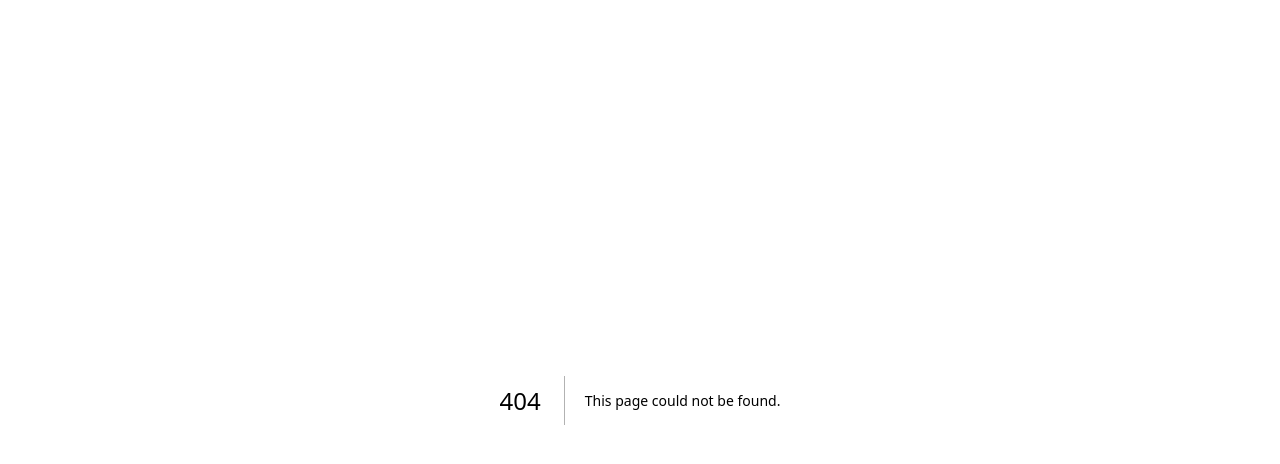
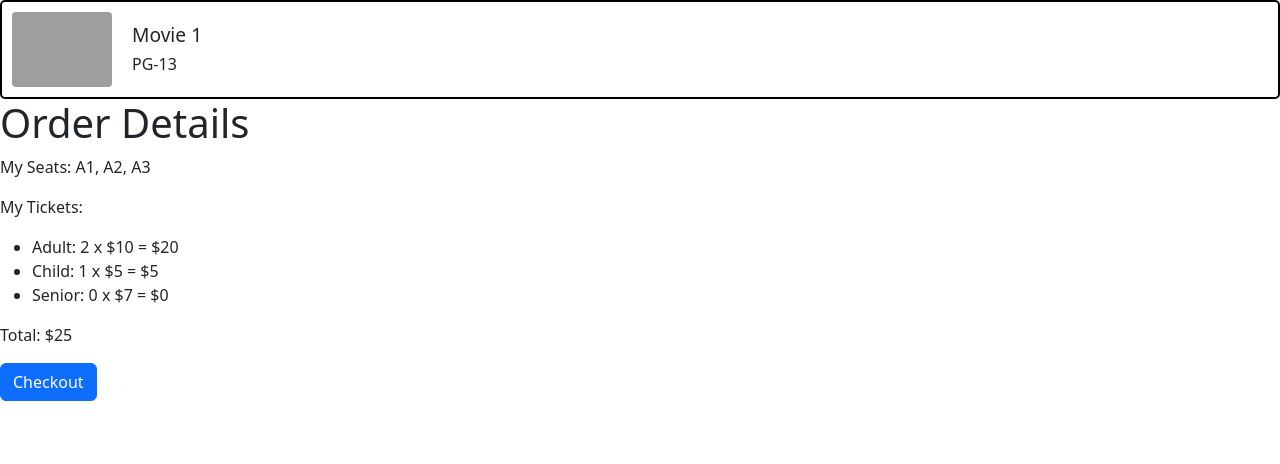
Before and after one commit to JeffreyJ02/cinema_proj, a Next.js app: page /checkout in a window 1280 px wide. Before the commit this address had no page. Shown: the top 464 px of the page. Built offline with nearby package versions, Linux system fonts and the light colour scheme; grey boxes are pictures that could not be loaded.

Commit message:
Created checkout page and ticket calculation

```diff
--- /dev/null
+++ b/src/app/checkout/page.js
@@ -0,0 +1,31 @@
+'use client'
+{/* use client, components are server*/}
+
+import React from 'react';
+import CheckoutMovieInfo from '../components/CheckoutMovieInfo';
+import OrderDetails from '../components/OrderDetails';
+import { Button } from 'react-bootstrap';
+
+export default function Home() {
+    const placeholderMovie = {
+        img: "https://m.media-amazon.com/images/I/91JnoM0khKL._AC_UF894,1000_QL80_.jpg",
+        id: 1,
+        name: "Movie 1",
+        trailerLink: "https://www.youtube.com/embed/zSWdZVtXT7E?si=w7ReOmp4NXxSyE3V",
+        synopsis: "A movie about space",
+        rating: "PG-13"
+    };
+
+    const placeholderOrder = {
+        seats: "A1, A2, A3",
+        tickets: {adult: 2, child: 1, senior: 0, adultPrice: 10, childPrice: 5, seniorPrice: 7}
+    };
+
+    return (
+        <div>
+            <CheckoutMovieInfo movie={placeholderMovie} />
+            <OrderDetails order={placeholderOrder}/>
+            <Button variant="primary">Checkout</Button>
+        </div>
+    );
+}
--- /dev/null
+++ b/src/app/components/CheckoutMovieInfo.css
@@ -0,0 +1,34 @@
+.movie-box {
+    display: flex;
+    align-items: center;
+    background-color: #ffffff;
+    padding: 10px;
+    border-radius: 5px;
+    border: 2px solid black;
+  }
+
+  .poster-container {
+    flex-shrink: 0;
+    margin-right: 20px;
+  }
+
+  .movie-poster {
+    max-width: 100px;
+    height: auto;
+    border-radius: 4px;
+  }
+
+  .info {
+    display: flex;
+    flex-direction: column;
+  }
+
+  .info h3 {
+    margin: 0;
+    font-size: 1.2em;
+  }
+
+  .info p {
+    margin: 5px 0 0;
+    font-size: 1em;
+  }
--- /dev/null
+++ b/src/app/components/CheckoutMovieInfo.js
@@ -0,0 +1,19 @@
+import React from 'react';
+import './CheckoutMovieInfo.css';
+
+const CheckoutMovieInfo = ({ movie }) => {
+
+  return (
+    <div className='movie-box'>
+      <div className="poster-container">
+        <img src={movie.img} alt={movie.name} className="movie-poster" />
+      </div>
+      <div className="info">
+            <h3>{movie.name}</h3>
+            <p>{movie.rating}</p>
+      </div>
+    </div>
+  );
+};
+
+export default CheckoutMovieInfo;
--- a/src/app/components/MovieInfo.js
+++ b/src/app/components/MovieInfo.js
@@ -12,7 +12,7 @@ const MovieInfo = ({ movie }) => {
 
   return (
     <div>
-      <div classname="poster-container">
+      <div className="poster-container">
         <h3>{movie.name}</h3>
         <img src={movie.img} alt={movie.name} className="movie-poster" />
         <div className="movie-info">
--- /dev/null
+++ b/src/app/components/OrderDetails.js
@@ -0,0 +1,28 @@
+import React from "react";
+
+const OrderDetails = ( {order} ) => {
+    // Decompose the order object
+    const { adult, child, senior, adultPrice, childPrice, seniorPrice } = order.tickets;
+
+    // Calculate the total price for each ticket type
+    const total = adult * adultPrice + child * childPrice + senior * seniorPrice;
+    const totalAdult = adult * adultPrice;
+    const totalChild = child * childPrice;
+    const totalSenior = senior * seniorPrice;
+
+    return (
+        <div>
+        <h1>Order Details</h1>
+        <p>My Seats: {order.seats}</p>
+        <p>My Tickets: </p>
+        <ul>
+            <li>Adult: {adult} x ${adultPrice} = ${totalAdult}</li>
+            <li>Child: {child} x ${childPrice} = ${totalChild}</li>
+            <li>Senior: {senior} x ${seniorPrice} = ${totalSenior}</li>
+        </ul>
+        <p>Total: ${total}</p>
+        </div>
+    );
+};
+
+export default OrderDetails;
```
